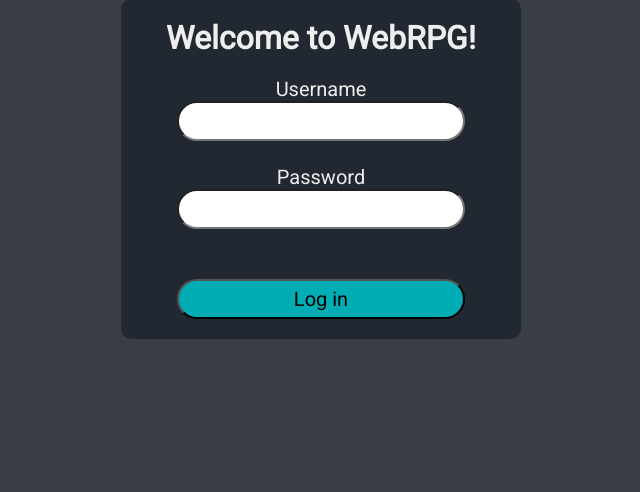
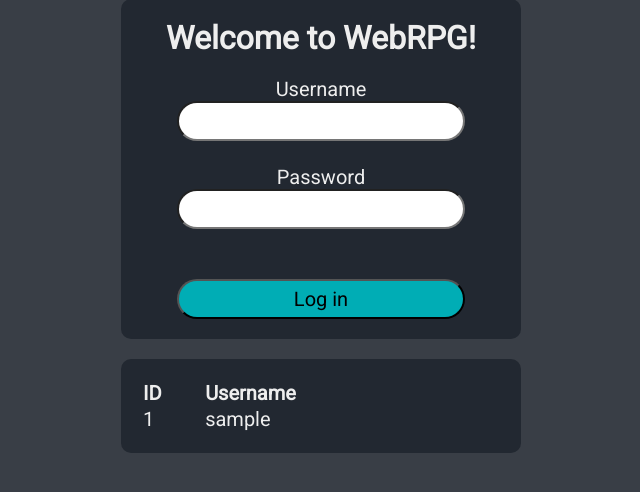
Before and after one commit to Koala-Lumpur/WebRPG, a PHP site: page / in a window 1280 px wide. Shown: the part 269-761 px from the top of the page, without its empty margins (319-959 px from the left). Run offline with PHP 8.4, Linux system fonts and the light colour scheme; tables that the repository leaves empty or names only in its code hold one stand-in row (values such as "Sample post").

Commit message:
Added database
We can now add data through a database. Data like id and username is displayed on a table underneath the login screen.

Also the login screen now uses a margin from the top, instead of translate, so that we can use relative position for the table

```diff
--- /dev/null
+++ b/app.js
@@ -0,0 +1,11 @@
+$(document).ready(function() {
+
+    $.ajax({
+        type: "GET",
+        url: "connect.php",
+        dataType: "html",
+        success: function (data) {
+            $('#user-data').html(data);
+        }
+    })
+});
--- a/connect.php
+++ b/connect.php
@@ -1,3 +1,14 @@
 <?php
-mysql_connect('localhost', 'root', '');
-mysqli_select_db('WebRPG');
+$conn = mysqli_connect('localhost', 'root', '', 'WebRPG');
+
+$results = $conn->query("SELECT * FROM users");
+?>
+
+<?php while ($data = $results->fetch_assoc()):?>
+
+    <tr>
+        <td><?php echo $data['id']; ?></td>
+        <td><?php echo $data['username']; ?></td>
+    </tr>
+
+<?php endwhile; ?>
--- a/index.php
+++ b/index.php
@@ -8,6 +8,8 @@
     <meta name="viewport" content="width=device-width, initial-scale=1.0">
     <link rel="stylesheet" href="https://fonts.googleapis.com/css?family=Roboto">
     <link rel="stylesheet" href="styles.css">
+    <script src="https://ajax.googleapis.com/ajax/libs/jquery/3.6.0/jquery.min.js"></script>
+    <script src="app.js"></script>
 </head>
 
 <body>
@@ -28,5 +30,15 @@
             <input class="login__button" type="button" value="Log in">
         </form>
     </div>
+    <table class="leaderboard">
+        <tr>
+            <th>ID</th>
+            <th>Username</th>
+        </tr>
+
+        <tbody id="user-data">
+
+        </tbody>
+    </table>
 </body>
 </html>
--- a/styles.css
+++ b/styles.css
@@ -59,7 +59,7 @@ form input {
     align-items: center;
     margin-left: auto;
     margin-right: auto;
-    translate: 0px 25vh;
+    margin-top: 25vh;
     color: rgb(238, 238, 238);
     width: 400px;
     background-color: rgb(34, 40, 49);
@@ -99,3 +99,15 @@ form input {
 .navbar__list li a:active {
     background-color: rgb(0, 70, 73);
 }
+
+.leaderboard {
+    position: relative;
+    background-color: rgb(34, 40, 49);
+    font-size: 20px;
+    padding: 20px;
+    margin: auto;
+    margin-top: 20px;
+    width: 400px;
+    text-align: left;
+    border-radius: 10px;
+}
```
